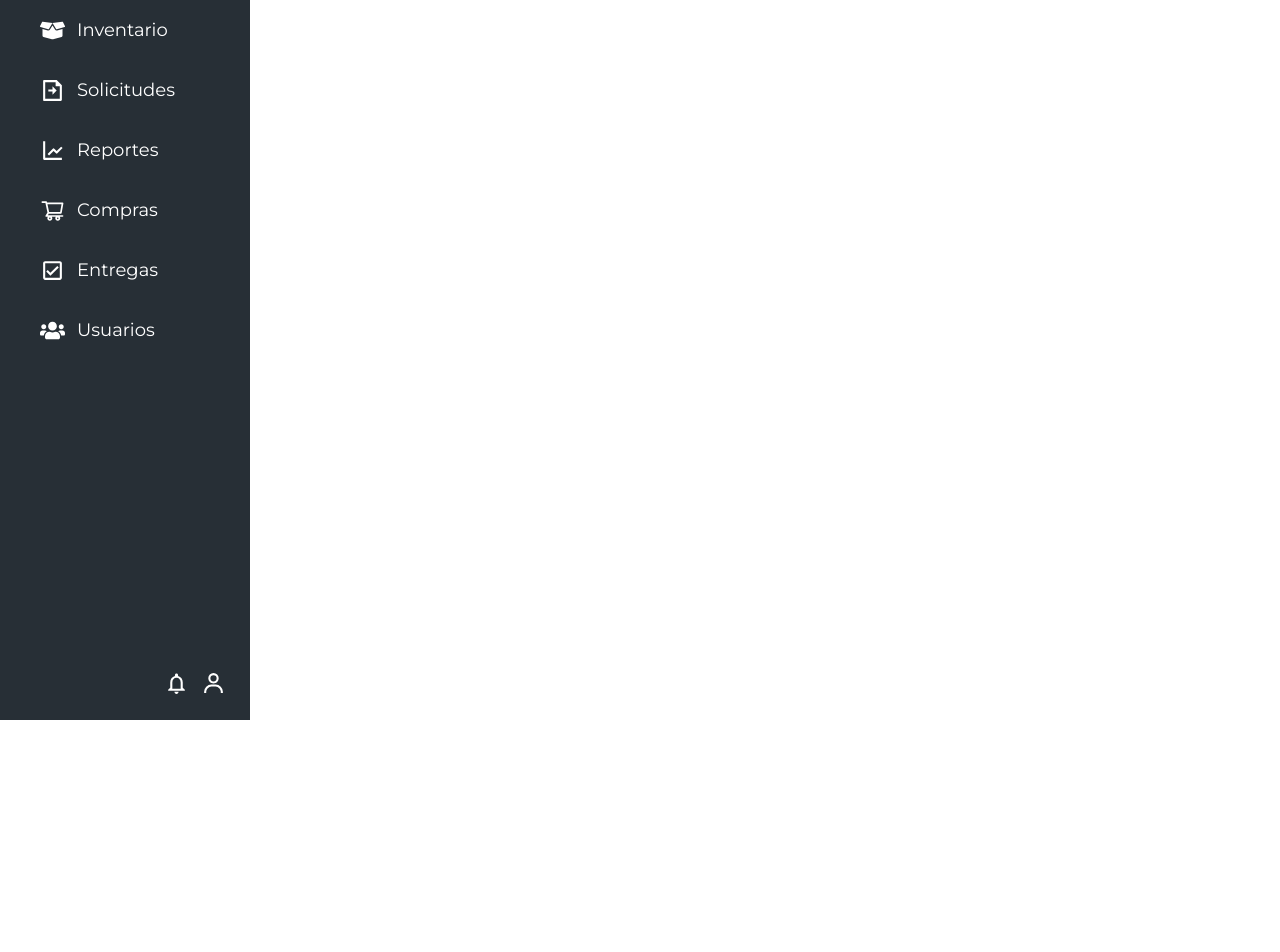
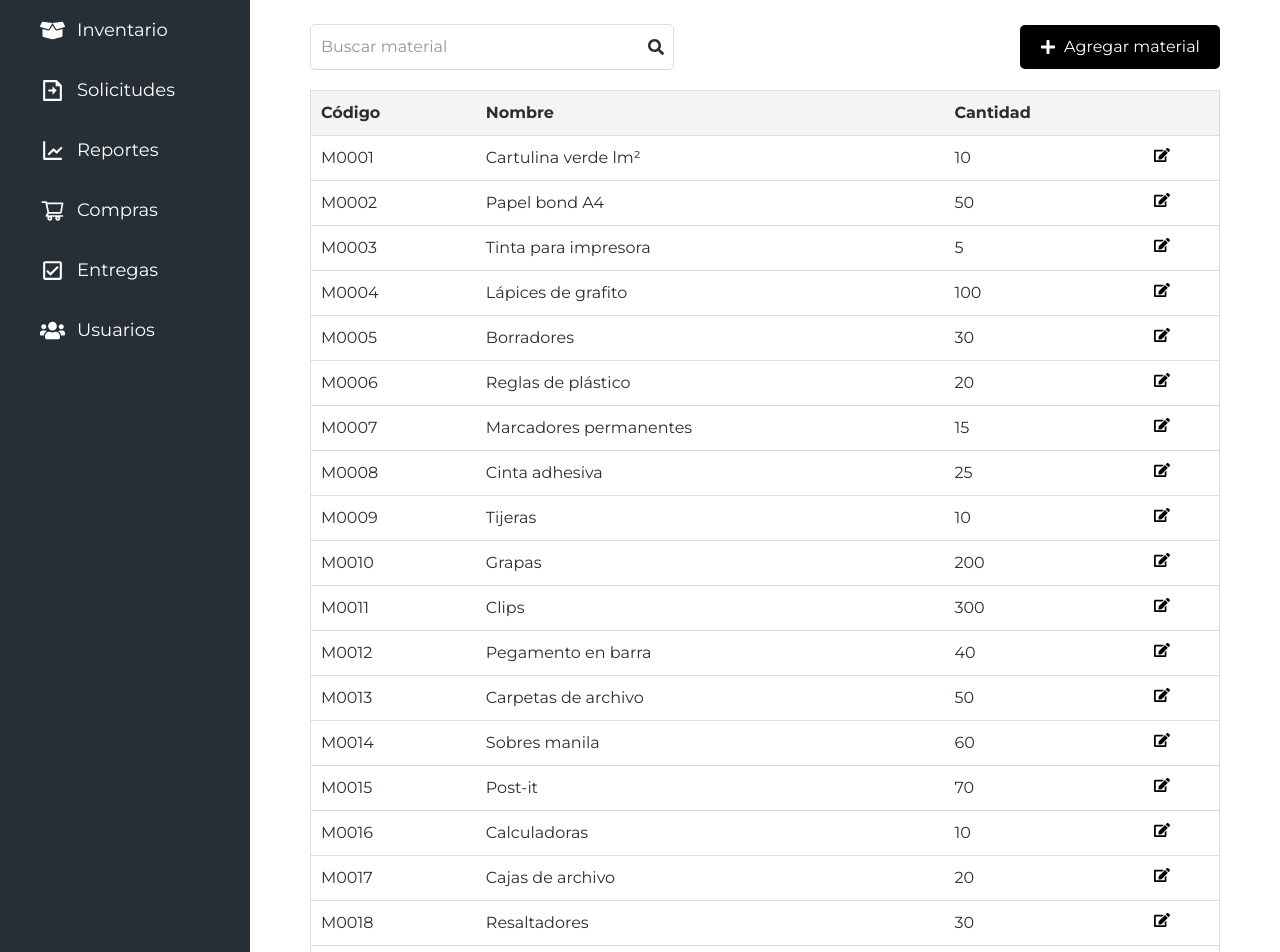
Before and after one commit to saaaan25/ingenius-inventory, a React (Vite) app: page /inventory in a window 1280 px wide. Shown: the part 80-1032 px from the top of the page. Before the commit the page ends 800 px from the top, so only its background shows below. Built offline with nearby package versions, Linux system fonts and the light colour scheme.

Commit message:
Avance inventario

```diff
--- /dev/null
+++ b/src/components/InventoryTable.jsx
@@ -0,0 +1,82 @@
+import { useState } from 'react';
+import { FaSearch, FaPlus, FaEdit } from 'react-icons/fa';
+import supplies from '../data-test/supplies.js';
+
+const InventoryTable = () => {
+    const [searchTerm, setSearchTerm] = useState('');
+
+    const filteredSupplies = supplies.filter(supply =>
+        supply.name.toLowerCase().includes(searchTerm.toLowerCase())
+    );
+
+    return (
+        <div style={{ padding: '20px', width: '100%', overflowX: 'auto' }}>
+            <div style={{ display: 'flex', justifyContent: 'space-between', marginBottom: '20px', alignItems: 'center', width: '100%' }}>
+                <div style={{ position: 'relative', width: '40%' }}>
+                    <input
+                        type="text"
+                        placeholder="Buscar material"
+                        value={searchTerm}
+                        onChange={(e) => setSearchTerm(e.target.value)}
+                        style={{
+                            padding: '10px 40px 10px 10px',
+                            borderRadius: '5px',
+                            border: '1px solid #ddd',
+                            width: '100%',
+                            boxSizing: 'border-box'
+                        }}
+                    />
+                    <span style={{ position: 'absolute', right: '10px', top: '50%', transform: 'translateY(-50%)', cursor: 'pointer' }}>
+                        <FaSearch color="#272F36" /> {/* Ícono de lupa */}
+                    </span>
+                </div>
+                <button style={{
+                    padding: '10px 20px',
+                    backgroundColor: '#000',
+                    color: 'white',
+                    border: 'none',
+                    borderRadius: '5px',
+                    cursor: 'pointer',
+                    width: '200px',
+                    display: 'flex',
+                    alignItems: 'center',
+                    justifyContent: 'center'
+                }}>
+                    <FaPlus color="white" style={{ marginRight: '8px' }} /> {/* Ícono de agregar */}
+                    Agregar material
+                </button>
+            </div>
+            <table style={{ width: '100%', borderCollapse: 'collapse', border: '1px solid #ddd' }}>
+                <thead>
+                    <tr style={{ backgroundColor: '#f4f4f4' }}>
+                        <th style={{ padding: '10px', borderBottom: '1px solid #ddd', textAlign: 'left' }}>Código</th>
+                        <th style={{ padding: '10px', borderBottom: '1px solid #ddd', textAlign: 'left' }}>Nombre</th>
+                        <th style={{ padding: '10px', borderBottom: '1px solid #ddd', textAlign: 'left' }}>Cantidad</th>
+                        <th style={{ padding: '10px', borderBottom: '1px solid #ddd', textAlign: 'left' }}></th>
+                    </tr>
+                </thead>
+                <tbody>
+                    {filteredSupplies.map((supply, index) => (
+                        <tr key={index}>
+                            <td style={{ padding: '10px', borderBottom: '1px solid #ddd', textAlign: 'left' }}>{supply.code}</td>
+                            <td style={{ padding: '10px', borderBottom: '1px solid #ddd', textAlign: 'left' }}>{supply.name}</td>
+                            <td style={{ padding: '10px', borderBottom: '1px solid #ddd', textAlign: 'left' }}>{supply.quantity}</td>
+                            <td style={{ padding: '10px', borderBottom: '1px solid #ddd', textAlign: 'left' }}>
+                                <button style={{
+                                    backgroundColor: 'transparent',
+                                    border: 'none',
+                                    cursor: 'pointer',
+                                    fontSize: '16px'
+                                }}>
+                                    <FaEdit color="black" /> {/* Ícono de editar */}
+                                </button>
+                            </td>
+                        </tr>
+                    ))}
+                </tbody>
+            </table>
+        </div>
+    );
+};
+
+export default InventoryTable;
--- /dev/null
+++ b/src/data-test/supplies.js
@@ -0,0 +1,35 @@
+// src/supplies.js
+const supplies = [
+    { code: 'M0001', name: 'Cartulina verde lm²', quantity: 10 },
+    { code: 'M0002', name: 'Papel bond A4', quantity: 50 },
+    { code: 'M0003', name: 'Tinta para impresora', quantity: 5 },
+    { code: 'M0004', name: 'Lápices de grafito', quantity: 100 },
+    { code: 'M0005', name: 'Borradores', quantity: 30 },
+    { code: 'M0006', name: 'Reglas de plástico', quantity: 20 },
+    { code: 'M0007', name: 'Marcadores permanentes', quantity: 15 },
+    { code: 'M0008', name: 'Cinta adhesiva', quantity: 25 },
+    { code: 'M0009', name: 'Tijeras', quantity: 10 },
+    { code: 'M0010', name: 'Grapas', quantity: 200 },
+    { code: 'M0011', name: 'Clips', quantity: 300 },
+    { code: 'M0012', name: 'Pegamento en barra', quantity: 40 },
+    { code: 'M0013', name: 'Carpetas de archivo', quantity: 50 },
+    { code: 'M0014', name: 'Sobres manila', quantity: 60 },
+    { code: 'M0015', name: 'Post-it', quantity: 70 },
+    { code: 'M0016', name: 'Calculadoras', quantity: 10 },
+    { code: 'M0017', name: 'Cajas de archivo', quantity: 20 },
+    { code: 'M0018', name: 'Resaltadores', quantity: 30 },
+    { code: 'M0019', name: 'Pilas AA', quantity: 50 },
+    { code: 'M0020', name: 'Cable de red', quantity: 15 },
+    { code: 'M0021', name: 'Adaptadores USB', quantity: 10 },
+    { code: 'M0022', name: 'Mouse inalámbrico', quantity: 5 },
+    { code: 'M0023', name: 'Teclados', quantity: 8 },
+    { code: 'M0024', name: 'Monitores', quantity: 4 },
+    { code: 'M0025', name: 'Impresoras', quantity: 3 },
+    { code: 'M0026', name: 'Cartuchos de tinta', quantity: 12 },
+    { code: 'M0027', name: 'Papel fotográfico', quantity: 25 },
+    { code: 'M0028', name: 'Cables HDMI', quantity: 10 },
+    { code: 'M0029', name: 'Discos duros externos', quantity: 7 },
+    { code: 'M0030', name: 'Memorias USB', quantity: 20 }
+];
+
+export default supplies;
--- a/src/pages/Inventory.jsx
+++ b/src/pages/Inventory.jsx
@@ -1,3 +1,5 @@
+import InventoryTable from '../components/InventoryTable.jsx';
+
 const Inventory = () => {
     return (
         <div className="flex flex-col w-full h-full items-start justify-start gap-y-3">
@@ -5,7 +7,9 @@ const Inventory = () => {
             <div className="pl-5">
                 <h1 className="font-semibold text-xl">Inventario</h1>
             </div>
+            <InventoryTable />
         </div>
+
     );
 }
 
```
